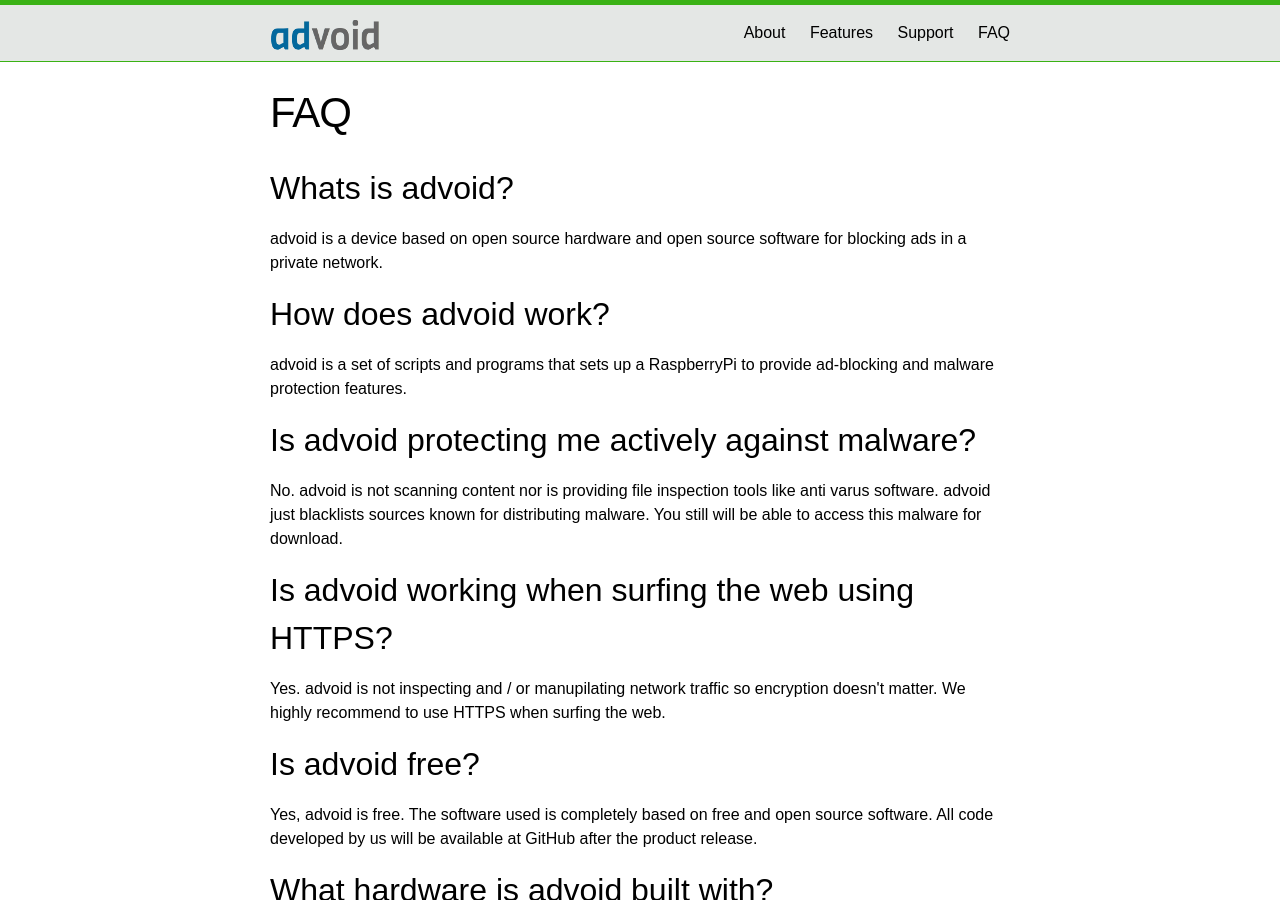
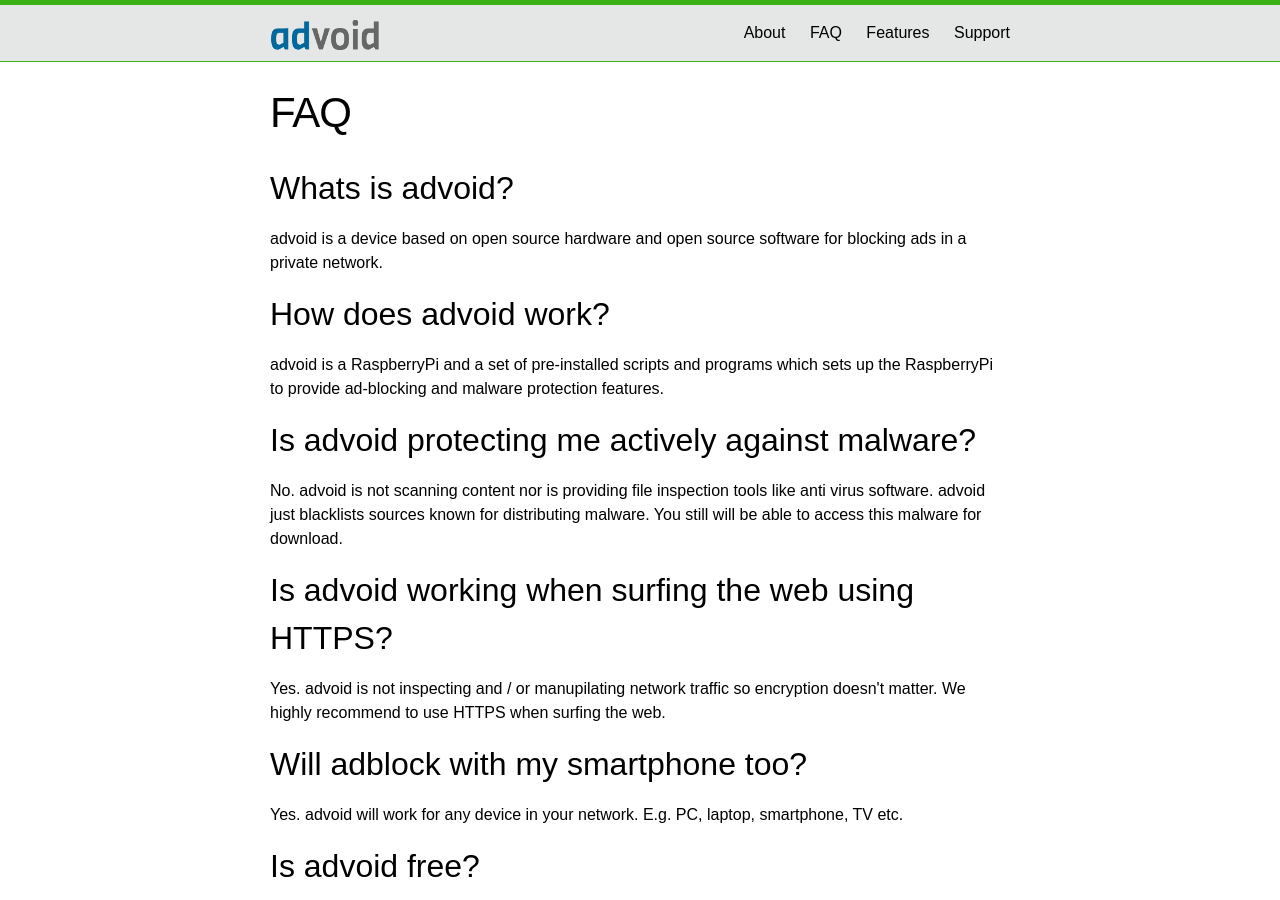
Before and after one commit to advoid/advoid.net, a Jekyll site: the page built from faq.md, in a window 1280 px wide and 900 px high. Built offline with Jekyll 4.4.1, drawn with Linux system fonts in a browser that asks for light colours.

Commit message:
more FAQ stuff

```diff
--- a/_includes/header.html
+++ b/_includes/header.html
@@ -11,9 +11,9 @@
       </a>
       <div class="trigger">
           <a class="page-link" href="/about/">About</a>
+          <a class="page-link" href="/faq/">FAQ</a>
           <a class="page-link" href="/features/">Features</a>
           <a class="page-link" href="/support/">Support</a>
-          <a class="page-link" href="/faq/">FAQ</a>
       </div>
     </nav>
   </div>
--- a/faq.md
+++ b/faq.md
@@ -10,15 +10,19 @@
 
 <h2>How does advoid work?</h2>
 
-<p>advoid is a set of scripts and programs that sets up a RaspberryPi to provide ad-blocking and malware protection features.</p>
+<p>advoid is a RaspberryPi and a set of pre-installed scripts and programs which sets up the RaspberryPi to provide ad-blocking and malware protection features.</p>
 
 <h2>Is advoid protecting me actively against malware?</h2>
 
-<p>No. advoid is not scanning content nor is providing file inspection tools like anti varus software. advoid just blacklists sources known for distributing malware. You still will be able to access this malware for download.</p>
+<p>No. advoid is not scanning content nor is providing file inspection tools like anti virus software. advoid just blacklists sources known for distributing malware. You still will be able to access this malware for download.</p>
 
 <h2>Is advoid working when surfing the web using HTTPS?</h2>
 
 <p>Yes. advoid is not inspecting and / or manupilating network traffic so encryption doesn't matter. We highly recommend to use HTTPS when surfing the web.</p>
+
+<h2>Will adblock with my smartphone too?</h2>
+
+<p>Yes. advoid will work for any device in your network. E.g. PC, laptop, smartphone, TV etc.</p>
 
 <h2>Is advoid free?</h2>
 
```
